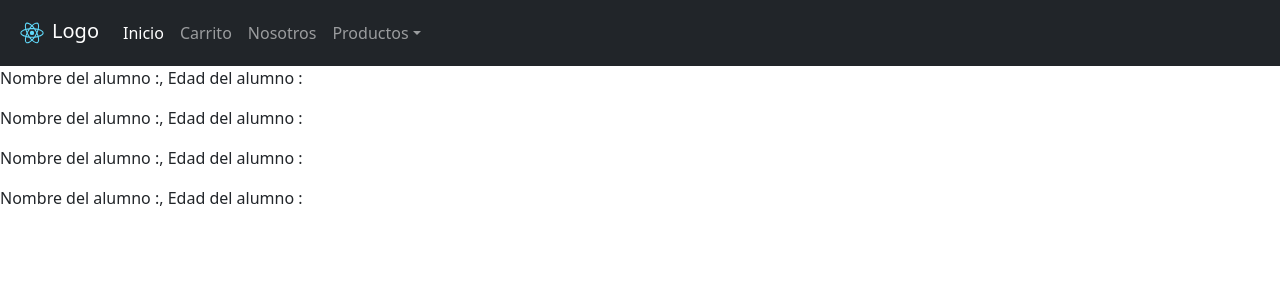
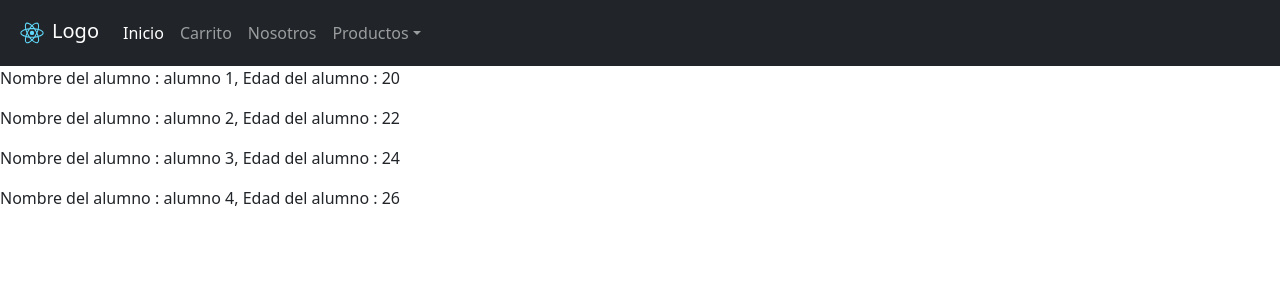
Before and after one commit to fbarbero98/react-JS-Facundo_Barbero, a React (Create React App) app: page / in a window 1280 px wide. Shown: the top 300 px of the page. Built offline with nearby package versions, Linux system fonts and the light colour scheme.

Commit message:
solucionados los problemas del ejemplo

```diff
--- a/src/components/ListadoMostrar.jsx
+++ b/src/components/ListadoMostrar.jsx
@@ -1,13 +1,28 @@
 import React from 'react'
 
+
 export default function ListadoMostrar({ alumnos }) {
+  console.log(alumnos)
+  return (
+    <>
+      {alumnos.map((alumno, index) => {
+        const { nombre, edad } = alumno
+        return <p key={index}>Nombre del alumno : {nombre}, Edad del alumno : {edad}</p>
+      })}
+    </>
+  );
+}
+/*export default function ListadoMostrar({ alumnos }) {
   const { nombre, edad } = alumnos
   console.log(alumnos)
   return (
     <>
-      {alumnos.map((alumno) => (
-        <p>Nombre del alumno :{nombre}, Edad del alumno :{edad}</p>
-      ))}
+      {alumnos.map((alumno) => {
+      const {nombre, edad} = alumno
+
+      <p>"Nombre del alumno :{nombre}, Edad del alumno :{edad}"</p>
+})}
     </>
   );
 }
+*/
```
